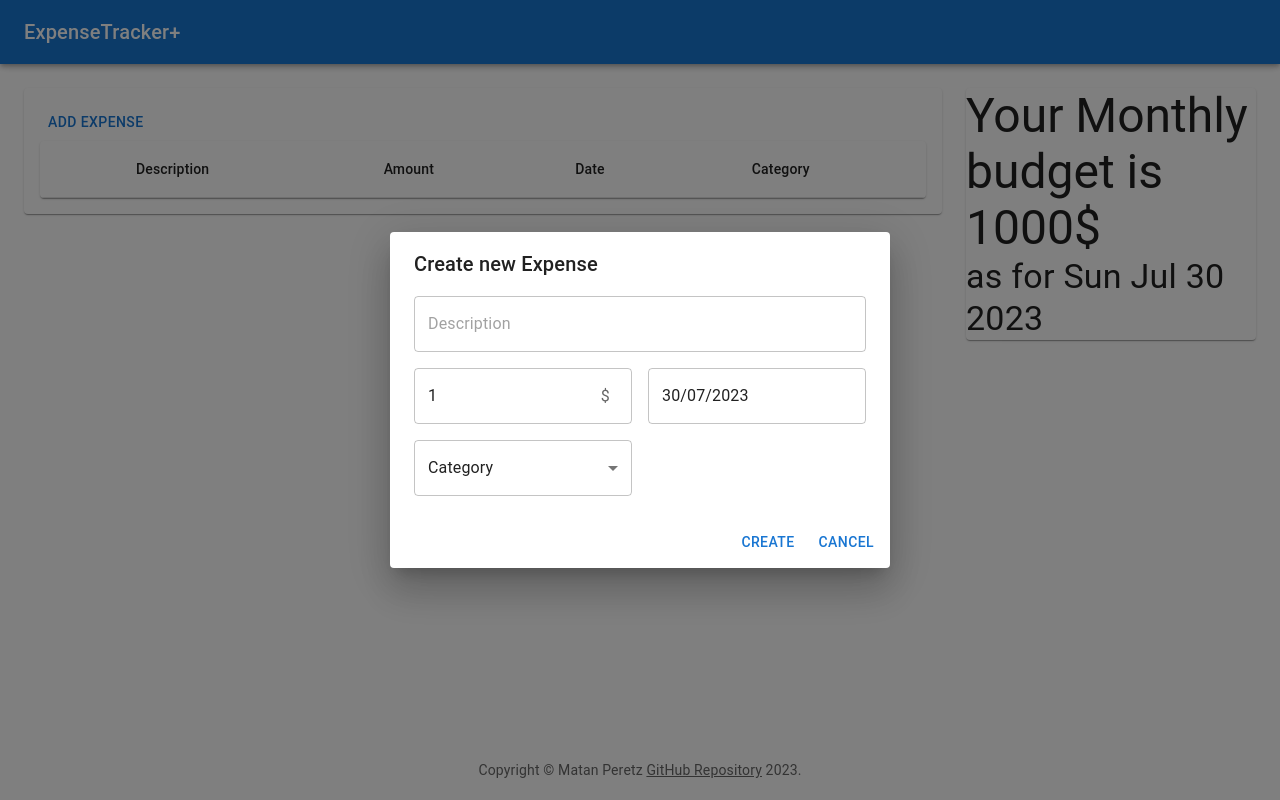
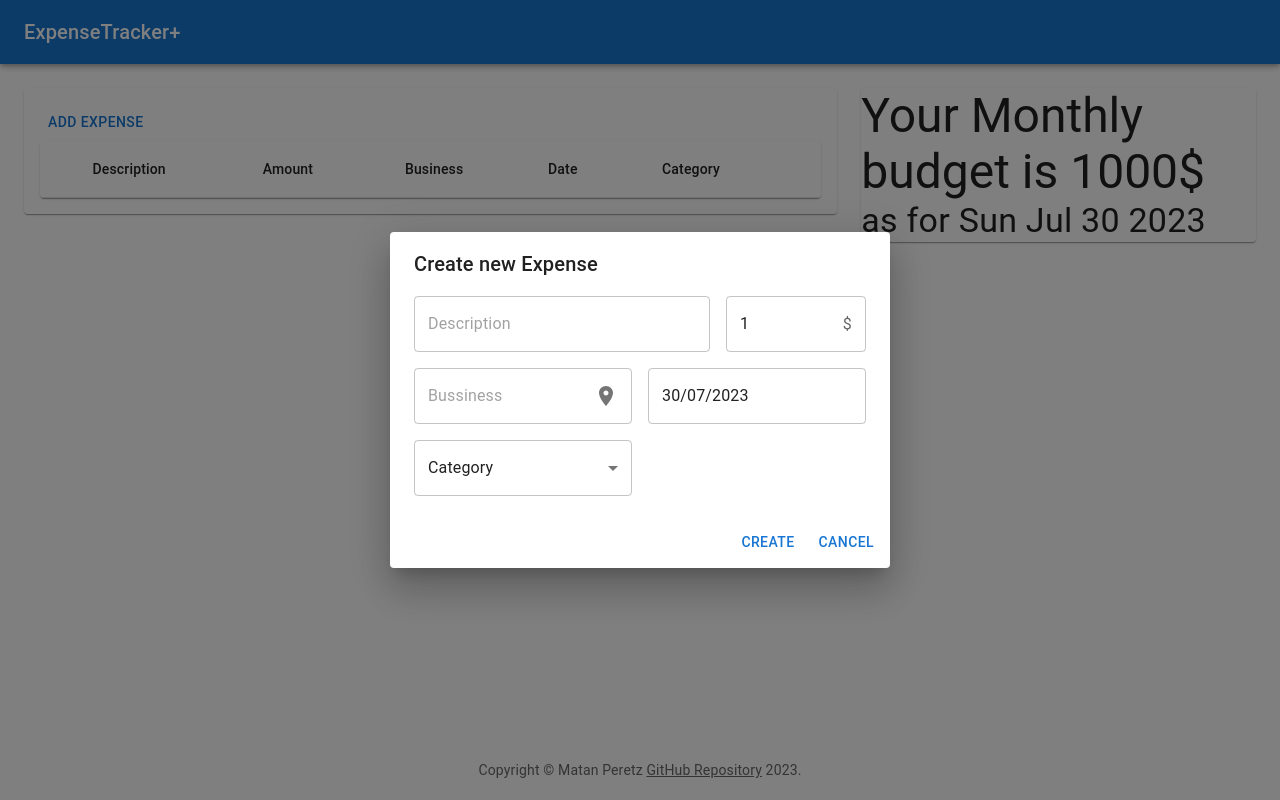
Before and after one commit to MatanP12/ExpenseTrackerPlus, a React (Create React App) app: page / in a window 1280 px wide. Both pictures are taken after a click on the button "ADD EXPENSE". Built offline with nearby package versions, Linux system fonts and the light colour scheme.

Commit message:
Add location to Expense
- Add the bussiness field to the Expense.
- Change ExpenseTable and CreateExpense components accordingly.
- Change the DashBoardPage layout.

```diff
--- a/src/Components/CreateExpense.js
+++ b/src/Components/CreateExpense.js
@@ -3,7 +3,7 @@ import { useState } from "react";
 import { Expense } from "../utilities/Expense";
 import { DatePicker } from '@mui/x-date-pickers/DatePicker';
 import dayjs from "dayjs";
-
+import LocationOnIcon from '@mui/icons-material/LocationOn';
 
 function CategorySelect({ categories, expense, handleSetCategory }) {
     return (
@@ -61,18 +61,28 @@ function AddExpenseDialog({ open, handleSaveExpense, handleCloseDialog }) {
             </DialogTitle>
             <DialogContent sx={{ width: 500 }}>
                 <Grid container spacing={2}>
-                    <Grid item xs={12}>
+                    <Grid item xs={8}>
 
                         <TextField placeholder="Description" name="description" fullWidth value={expense.description} onChange={handleChange} />
                     </Grid>
-                    <Grid item xs={6}>
+                    <Grid item xs={4}>
                         <TextField placeholder="Amount" name="amount" type="number" value={expense.amount} onChange={handleChange}
                             InputProps={{
-                                endAdornment: <InputAdornment position="start">$</InputAdornment>,
+                                endAdornment: <InputAdornment position="end">$ </InputAdornment>,
                                 inputProps: { min: 0.01 },
                             }}
                         />
                     </Grid>
+                    <Grid item xs={6}>
+                        <TextField placeholder="Bussiness" name="business" value={expense.bussines} onChange={handleChange}
+                            InputProps={{
+                                endAdornment: <InputAdornment position="end">
+                                    <LocationOnIcon />
+                                </InputAdornment>
+                            }}
+                        />
+                    </Grid>
+
                     <Grid item xs={6}>
                         <CreationDatePicker handleSetDate={handleSetDate} date={expense.creationDate} />
                     </Grid>
--- a/src/Components/ExpenseTable.js
+++ b/src/Components/ExpenseTable.js
@@ -1,39 +1,43 @@
 import { IconButton, Table, TableBody, TableCell, TableContainer, TableHead, TableRow, Paper } from '@mui/material';
 import { Delete } from '@mui/icons-material';
 
+
+function Row({ expense, handleDeleteExpense }) {
+  return (
+    <TableRow sx={{ '& > *': { borderBottom: 'unset' }, maxWidth: "min-content" }} >
+      <TableCell width="1" align="center" size="small">{expense.description}</TableCell>
+      <TableCell width="1" align="center" size="small">{expense.amount}$</TableCell>
+      <TableCell width="1" align="center" size="small"> {expense.business}</TableCell>
+      <TableCell width="1" align="center" size="small">{expense.creationDate.toLocaleDateString('en-GB')}</TableCell>
+      <TableCell width="1" align="center" size="small">{expense.category}</TableCell>
+      <TableCell width="1" align="center" size="small">
+        <IconButton onClick={() => handleDeleteExpense(expense)} >
+          <Delete />
+        </IconButton>
+      </TableCell>
+    </TableRow>
+  )
+}
 
 function ExpenseTable({ expenses, handleDeleteExpense }) {
 
   return (
     <TableContainer component={Paper}>
-      <Table aria-label="simple table">
+      <Table >
         <TableHead>
           <TableRow>
-            <TableCell align="center">Description</TableCell>
-            <TableCell align="center">Amount</TableCell>
-            <TableCell align="center">Date</TableCell>
-            <TableCell align="center">Category</TableCell>
-            <TableCell align="center" width="1px"></TableCell>
+            <TableCell width="1" align="center">Description</TableCell>
+            <TableCell width="1" align="center">Amount</TableCell>
+            <TableCell width="1" align="center">Business</TableCell>
+            <TableCell width="1" align="center">Date</TableCell>
+            <TableCell width="1" align="center">Category</TableCell>
+            <TableCell width="1" />
           </TableRow>
         </TableHead>
         <TableBody>
-          {expenses.map((expense) => (
-            <TableRow
-              key={expense.id}
-              sx={{ '&:last-child td, &:last-child th': { border: 0 } }}
-            >
-              <TableCell align="center">{expense.description}</TableCell>
-              <TableCell align="center">{expense.amount}$</TableCell>
-              <TableCell align="center">{expense.creationDate.toLocaleDateString('en-GB')}</TableCell>
-              <TableCell align="center">{expense.category}</TableCell>
-              <TableCell >
-                <IconButton onClick={() => handleDeleteExpense(expense)}>
-                  <Delete />
-                </IconButton>
-              </TableCell>
-
-            </TableRow>
-          ))}
+          {expenses.map((expense) => {
+            return <Row key={expense.id} expense={expense} handleDeleteExpense={handleDeleteExpense} />
+          })}
         </TableBody>
       </Table>
     </TableContainer>
--- a/src/Pages/DashBoardPage.js
+++ b/src/Pages/DashBoardPage.js
@@ -35,17 +35,14 @@ export default function DashBoardPage() {
 
     return (
         <Grid container spacing={3}>
-            <Grid item xs={12} md={12} lg={9}>
+            <Grid item xs={12} md={12} lg={8}>
                 <Paper
-                    sx={{
-                        p: 2,
-                    }}
-                >
+                    sx={{ p: 2 }}>
                     <CreateExpense handleSaveExpense={handleSaveExpense} />
                     <ExpenseTable expenses={expenses.slice(0, 3)} handleDeleteExpense={handleDeleteExpense} />
                 </Paper>
             </Grid>
-            <Grid item xs={6} md={6} lg={3}>
+            <Grid item xs={8} md={6} lg={4}>
                 <BudgetPaper />
             </Grid>
         </Grid>
--- a/src/utilities/Expense.js
+++ b/src/utilities/Expense.js
@@ -1,7 +1,7 @@
 let expenseId = 0;
 
 export class Expense {
-    constructor(description = "", amount = "", category = "", creationDate = new Date()) {
-        return { id: expenseId++, description, amount, category, creationDate }
+    constructor(description = "", amount = "", category = "", business = "", creationDate = new Date()) {
+        return { id: expenseId++, description, amount, business, category, creationDate }
     }
 }
```
